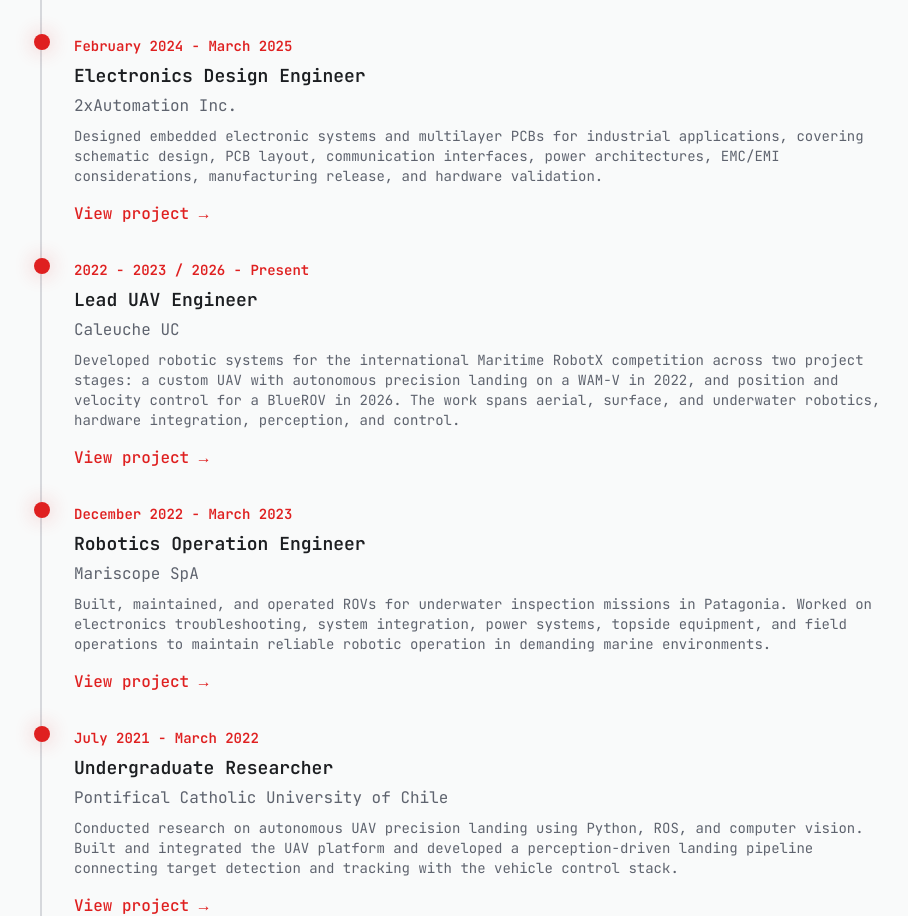
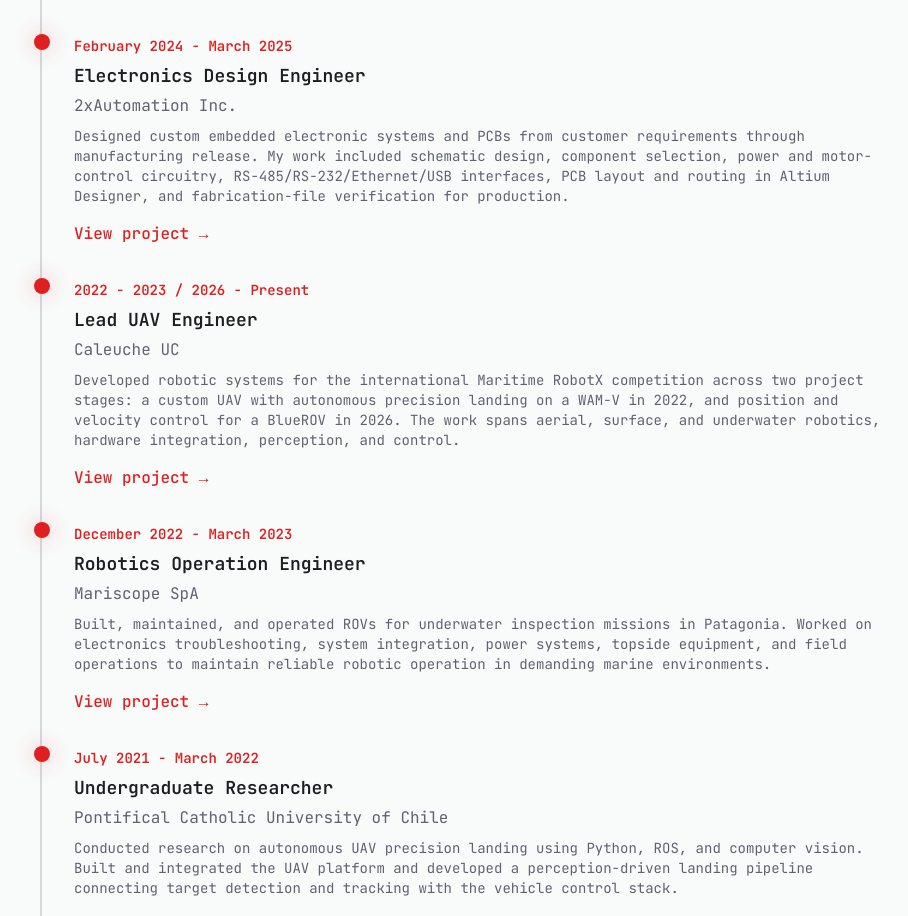
Before and after one commit to mbflores3/mbflores3.github.io, a React (Vite) app: page / in a window 1280 px wide. Shown: the part 1602-2518 px from the top of the page, without its empty margins (176-1084 px from the left). Built offline with nearby package versions, Linux system fonts and the light colour scheme.

Commit message:
Revise Electronics Design Engineer job description
Updated job description for Electronics Design Engineer role to include more specific tasks and responsibilities.

```diff
--- a/src/pages/Index.tsx
+++ b/src/pages/Index.tsx
@@ -128,7 +128,7 @@ const Index = () => {
               year="February 2024 - March 2025"
               title="Electronics Design Engineer"
               organization="2xAutomation Inc."
-              description="Designed embedded electronic systems and multilayer PCBs for industrial applications, covering schematic design, PCB layout, communication interfaces, power architectures, EMC/EMI considerations, manufacturing release, and hardware validation."
+              description="Designed custom embedded electronic systems and PCBs from customer requirements through manufacturing release. My work included schematic design, component selection, power and motor-control circuitry, RS-485/RS-232/Ethernet/USB interfaces, PCB layout and routing in Altium Designer, and fabrication-file verification for production."
               projectUrl="/projects/xautomation"
             />
 
```
